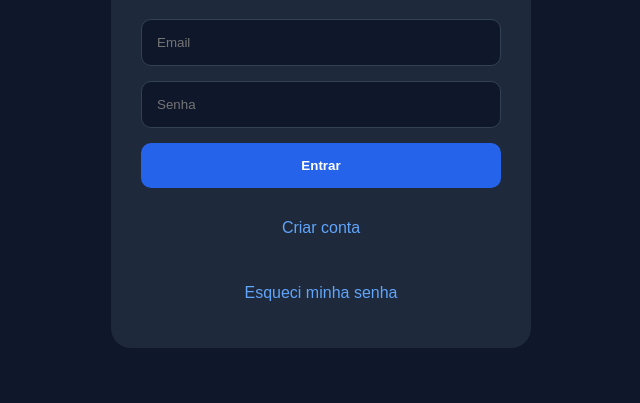
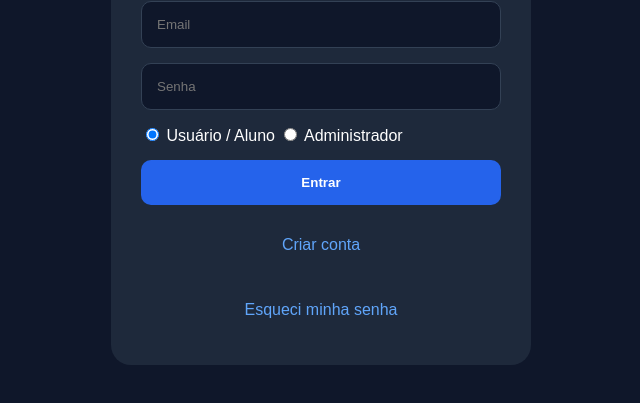
Before and after one commit to LeonardoBBeata/formulavest, a website: page public/login.html in a window 1280 px wide. Shown: the part 279-682 px from the top of the page, without its empty margins (319-959 px from the left). Drawn offline with Linux system fonts and the light colour scheme.

Commit message:
Update login.html

```diff
--- a/public/login.html
+++ b/public/login.html
@@ -2,7 +2,7 @@
 <html lang="pt-BR">
 <head>
   <meta charset="UTF-8">
-    <link rel="icon" type="image/png" href="/favicon.png">
+  <link rel="icon" type="image/png" href="/favicon.png">
   <title>FórmulaVest</title>
   <link rel="stylesheet" href="login.css">
   <script src="login.js" defer></script>
@@ -18,7 +18,31 @@
     <input id="login-email" type="email" placeholder="Email">
     <input id="login-senha" type="password" placeholder="Senha">
 
-    <button id="login-btn">Entrar</button>
+    <!-- ESCOLHA TIPO -->
+    <div class="login-tipo">
+      <label>
+        <input
+          type="radio"
+          name="tipo-login"
+          value="aluno"
+          checked
+        >
+        Usuário / Aluno
+      </label>
+
+      <label>
+        <input
+          type="radio"
+          name="tipo-login"
+          value="admin"
+        >
+        Administrador
+      </label>
+    </div>
+
+    <button id="login-btn">
+      Entrar
+    </button>
 
     <p class="link" id="abrir-cadastro">
       Criar conta
@@ -34,7 +58,10 @@
   <div id="codigo-login-box" class="card hidden">
     <h1>Confirmar Login</h1>
 
-    <input id="codigo-login" placeholder="Código recebido">
+    <input
+      id="codigo-login"
+      placeholder="Código recebido"
+    >
 
     <button id="confirmar-login-btn">
       Confirmar
@@ -46,9 +73,21 @@
   <div id="cadastro-box" class="card hidden">
     <h1>Criar conta</h1>
 
-    <input id="cadastro-user" placeholder="Usuário">
-    <input id="cadastro-email" placeholder="Email">
-    <input id="cadastro-senha" type="password" placeholder="Senha">
+    <input
+      id="cadastro-user"
+      placeholder="Usuário"
+    >
+
+    <input
+      id="cadastro-email"
+      placeholder="Email"
+    >
+
+    <input
+      id="cadastro-senha"
+      type="password"
+      placeholder="Senha"
+    >
 
     <button id="cadastro-btn">
       Cadastrar
@@ -64,7 +103,10 @@
   <div id="codigo-cadastro-box" class="card hidden">
     <h1>Confirmar cadastro</h1>
 
-    <input id="codigo-cadastro" placeholder="Código">
+    <input
+      id="codigo-cadastro"
+      placeholder="Código"
+    >
 
     <button id="confirmar-cadastro-btn">
       Confirmar
@@ -76,7 +118,10 @@
   <div id="recuperar-box" class="card hidden">
     <h1>Recuperar senha</h1>
 
-    <input id="recuperar-email" placeholder="Seu email">
+    <input
+      id="recuperar-email"
+      placeholder="Seu email"
+    >
 
     <button id="recuperar-btn">
       Enviar link
```
